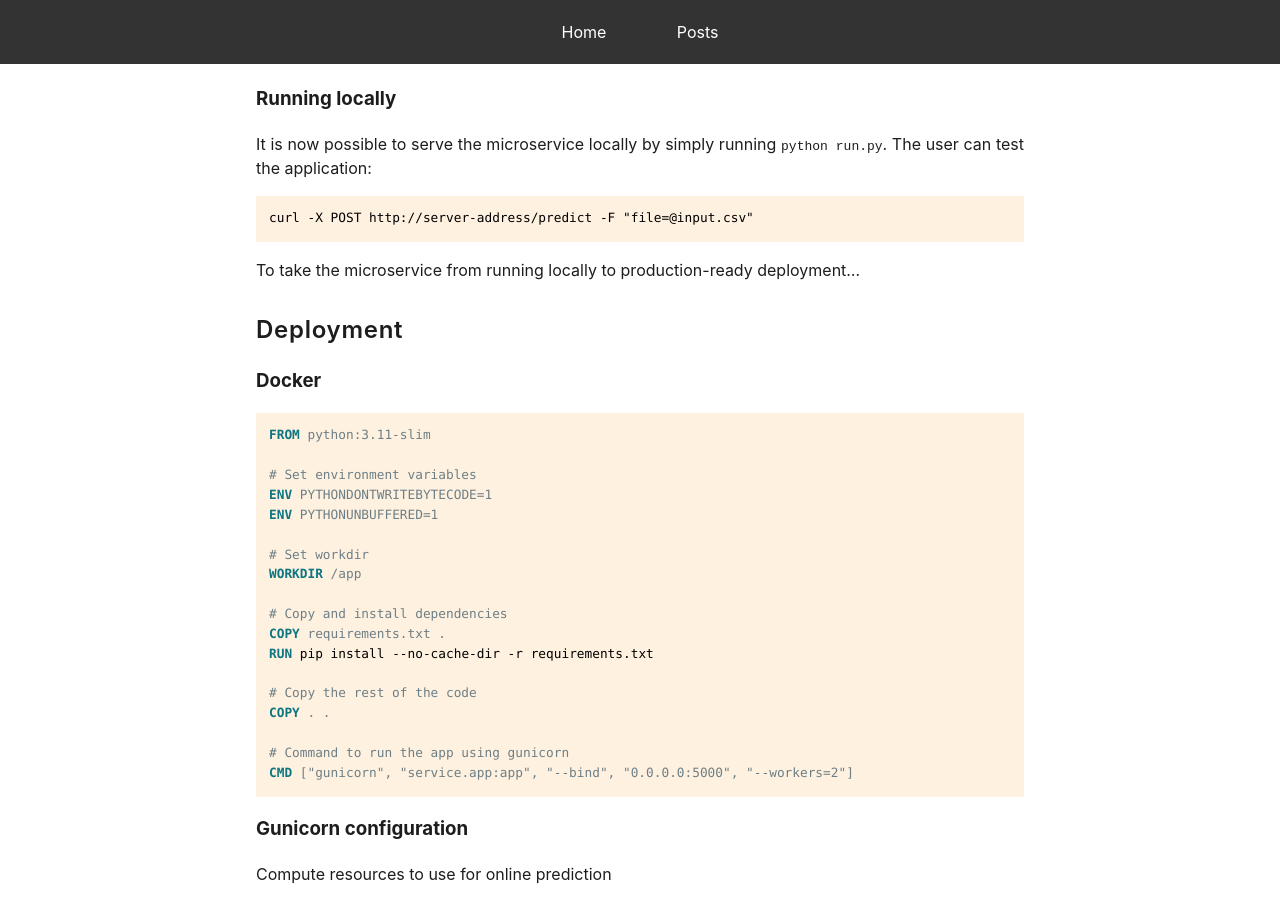
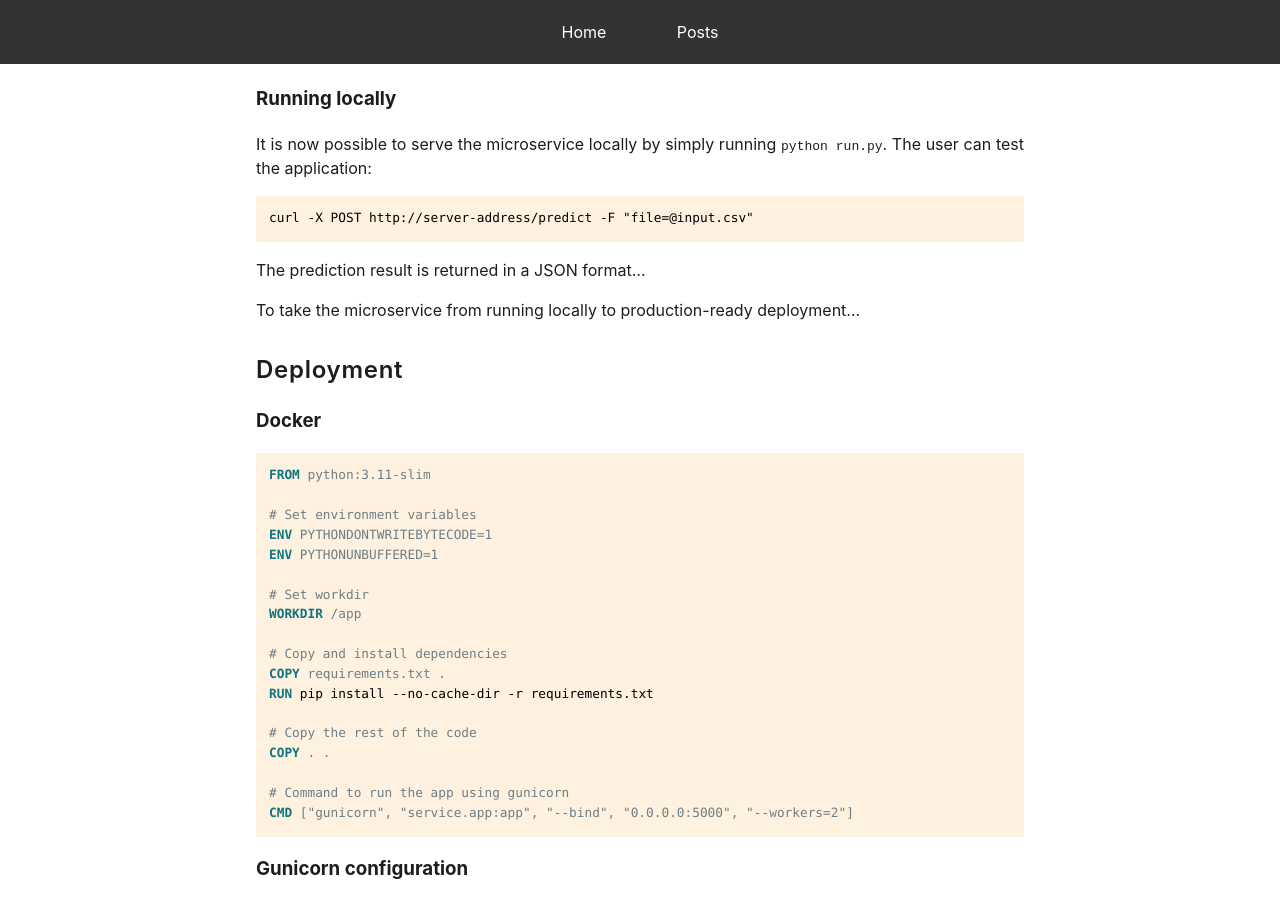
Before and after one commit to mark-hobbs/mark-hobbs.github.io, a Jekyll site: the page built from _posts/2025-04-15-model-deployment.md, in a window 1280 px wide and 900 px high, scrolled down 2329 px. Built offline with Jekyll 4.4.1, drawn with Linux system fonts in a browser that asks for light colours.

Commit message:
General updates

````diff
--- a/_posts/2025-04-15-model-deployment.md
+++ b/_posts/2025-04-15-model-deployment.md
@@ -117,6 +117,8 @@ It is now possible to serve the microservice locally by simply running `python r
 curl -X POST http://server-address/predict -F "file=@input.csv"
 ```
 
+The prediction result is returned in a JSON format...
+
 To take the microservice from running locally to production-ready deployment...
 
 ## Deployment
````
